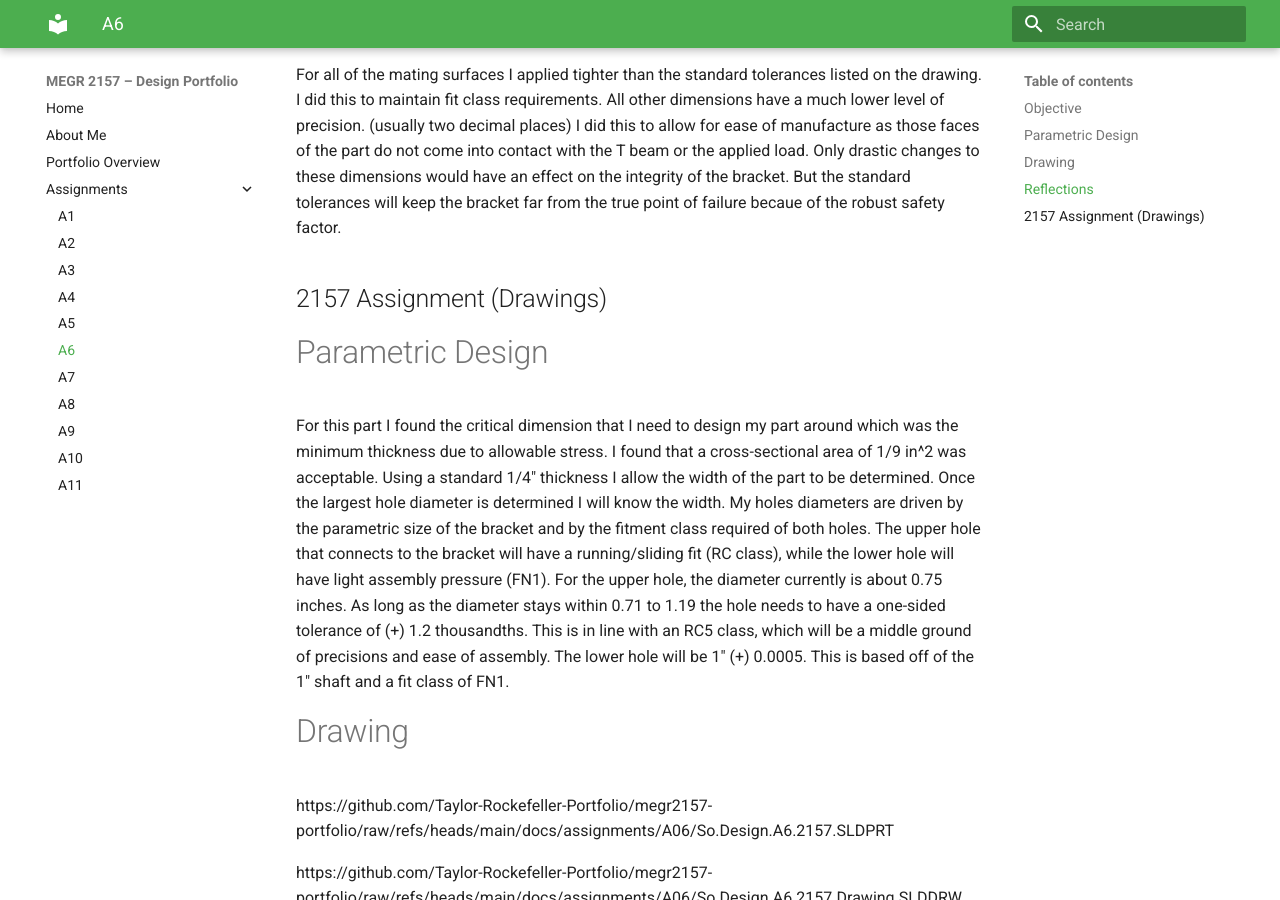
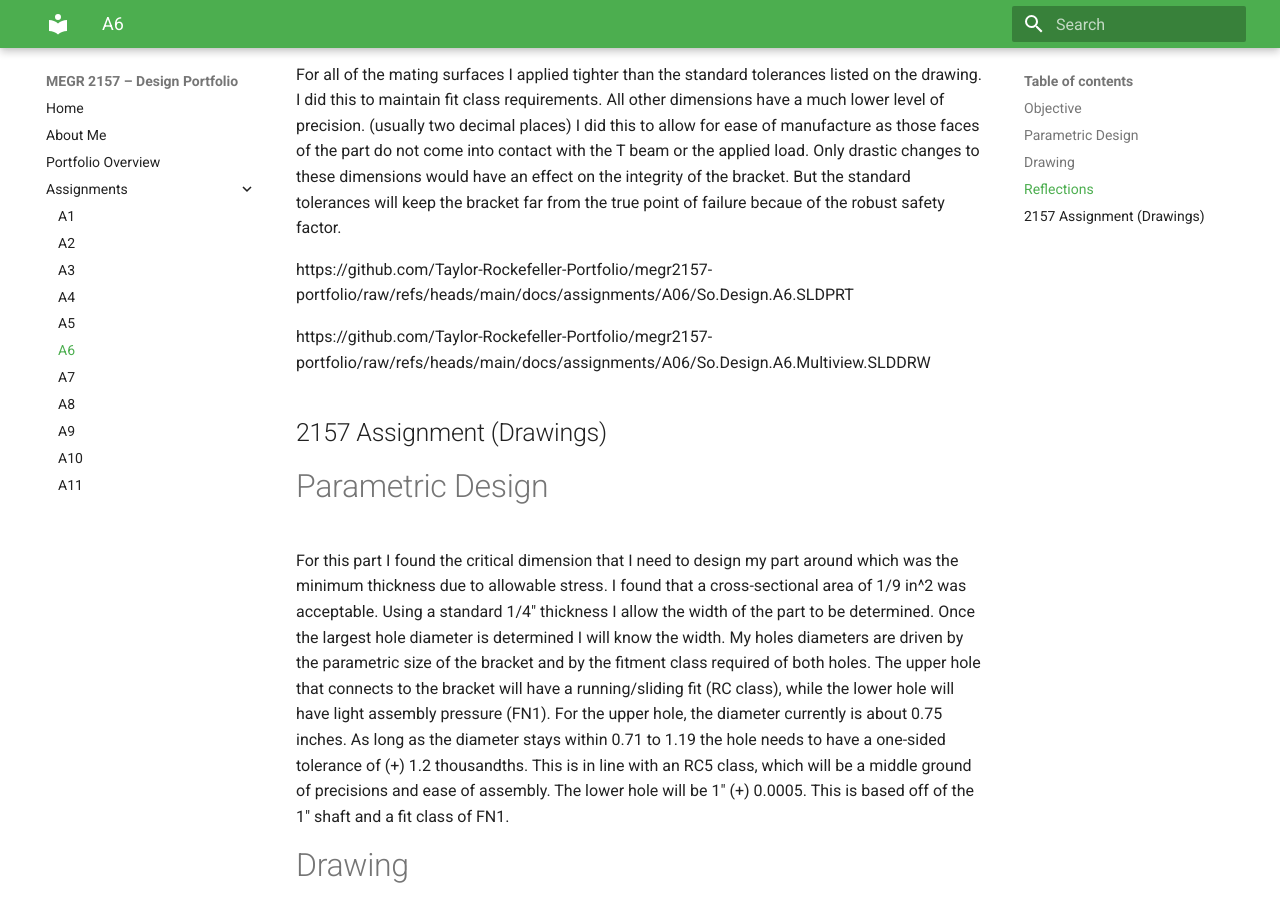
Before and after one commit to Taylor-Rockefeller-Portfolio/megr2157-portfolio, an MkDocs documentation site: the page built from docs/assignments/A06/index.md, in a window 1280 px wide and 900 px high, scrolled down 7868 px. Built offline with MkDocs 1.6.1 and Material for MkDocs 9.7.7, drawn with Linux system fonts in a browser that asks for light colours; part of the change alters nothing that is shown.

Commit message:
Update index.md with SolidWorks file links
Added links to SolidWorks part and drawing files for Assignment A06.

```diff
--- a/docs/assignments/A06/index.md
+++ b/docs/assignments/A06/index.md
@@ -66,6 +66,10 @@ This is the equation for the dimension of the thickness of "Feature C", which is
 
 For all of the mating surfaces I applied tighter than the standard tolerances listed on the drawing. I did this to maintain fit class requirements. All other dimensions have a much lower level of precision. (usually two decimal places) I did this to allow for ease of manufacture as those faces of the part do not come into contact with the T beam or the applied load. Only drastic changes to these dimensions would have an effect on the integrity of the bracket. But the standard tolerances will keep the bracket far from the true point of failure becaue of the robust safety factor.
 
+https://github.com/Taylor-Rockefeller-Portfolio/megr2157-portfolio/raw/refs/heads/main/docs/assignments/A06/So.Design.A6.SLDPRT
+
+https://github.com/Taylor-Rockefeller-Portfolio/megr2157-portfolio/raw/refs/heads/main/docs/assignments/A06/So.Design.A6.Multiview.SLDDRW
+
 
 ## 2157 Assignment (Drawings)
 
```
